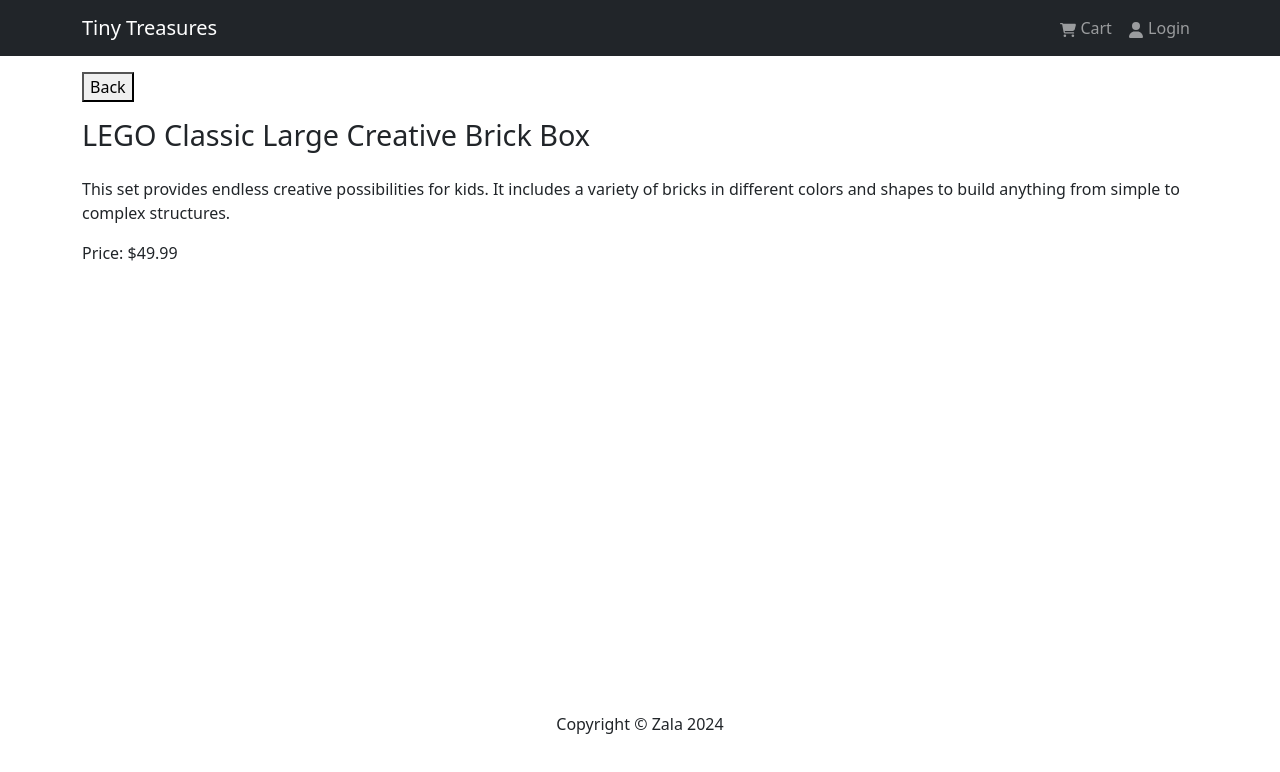
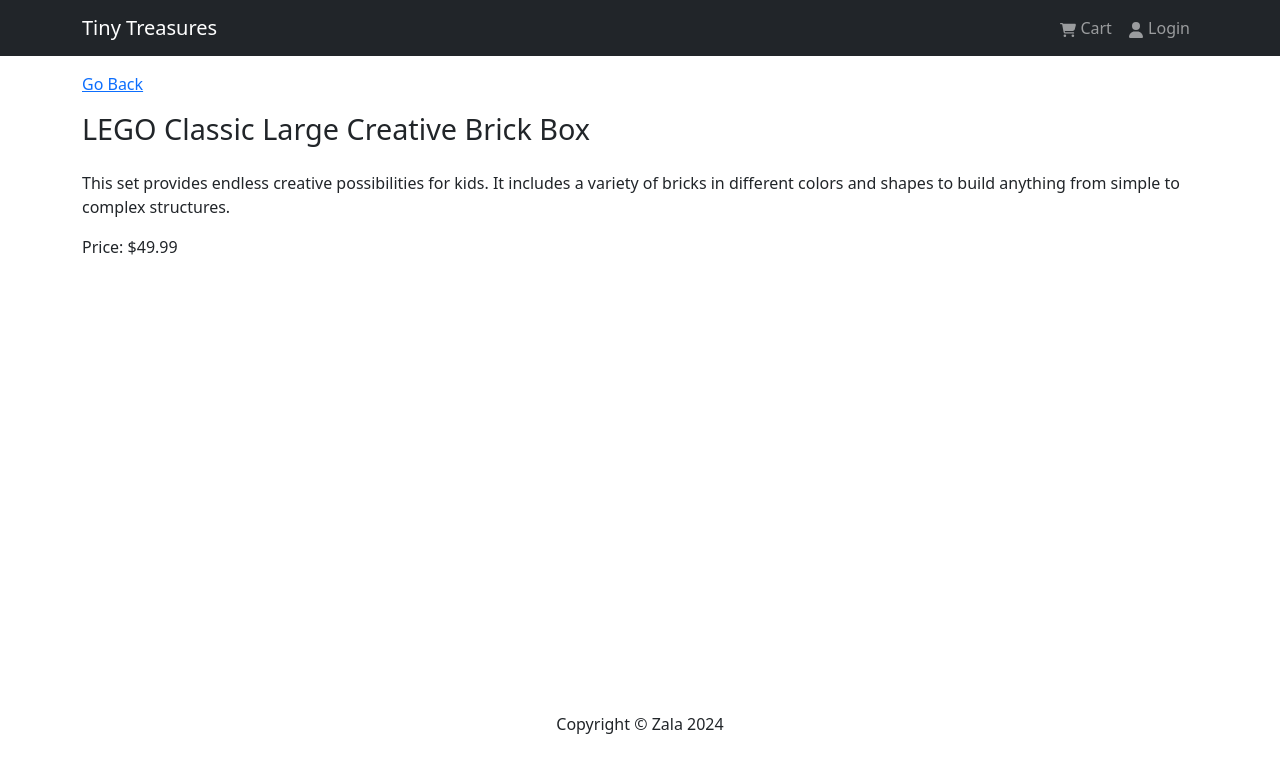
Before and after one commit to zala-dev/Tiny-Treasures, a React (Create React App) app: page /product/1 in a window 1280 px wide. Shown: the top 772 px of the page. Built offline with nearby package versions, Linux system fonts and the light colour scheme.

Commit message:
refactor removed handleclick func

```diff
--- a/src/pages/ProductDetailPage.jsx
+++ b/src/pages/ProductDetailPage.jsx
@@ -1,10 +1,9 @@
 import React from "react";
 import products from "../mock-data/productsMockData.js";
-import { useParams, useNavigate } from "react-router-dom";
+import { useParams, Link } from "react-router-dom";
 
 const ProductDetailPage = () => {
   const { id: productId } = useParams();
-  const navigate = useNavigate();
 
   const product = products.find((product) => product.id === Number(productId));
 
@@ -12,13 +11,9 @@
     return <div>Product not found</div>;
   }
 
-  const handleBackClick = () => {
-    navigate(-1);
-  };
-
   return (
     <div>
-      <button onClick={handleBackClick}>Back</button>
+      <Link to="/">Go Back</Link>
       <h1>{product.name}</h1>
       <p>{product.description}</p>
       <p>Price: ${product.price}</p>
```
